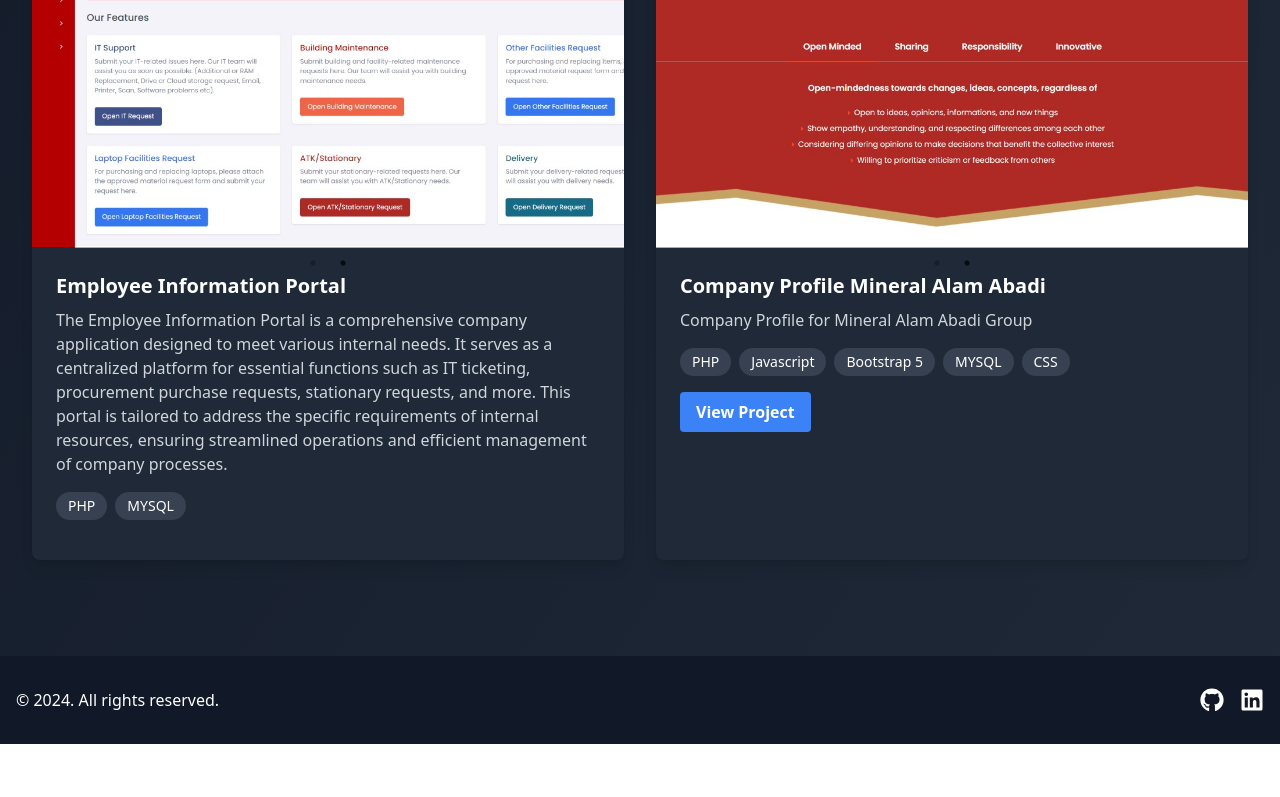
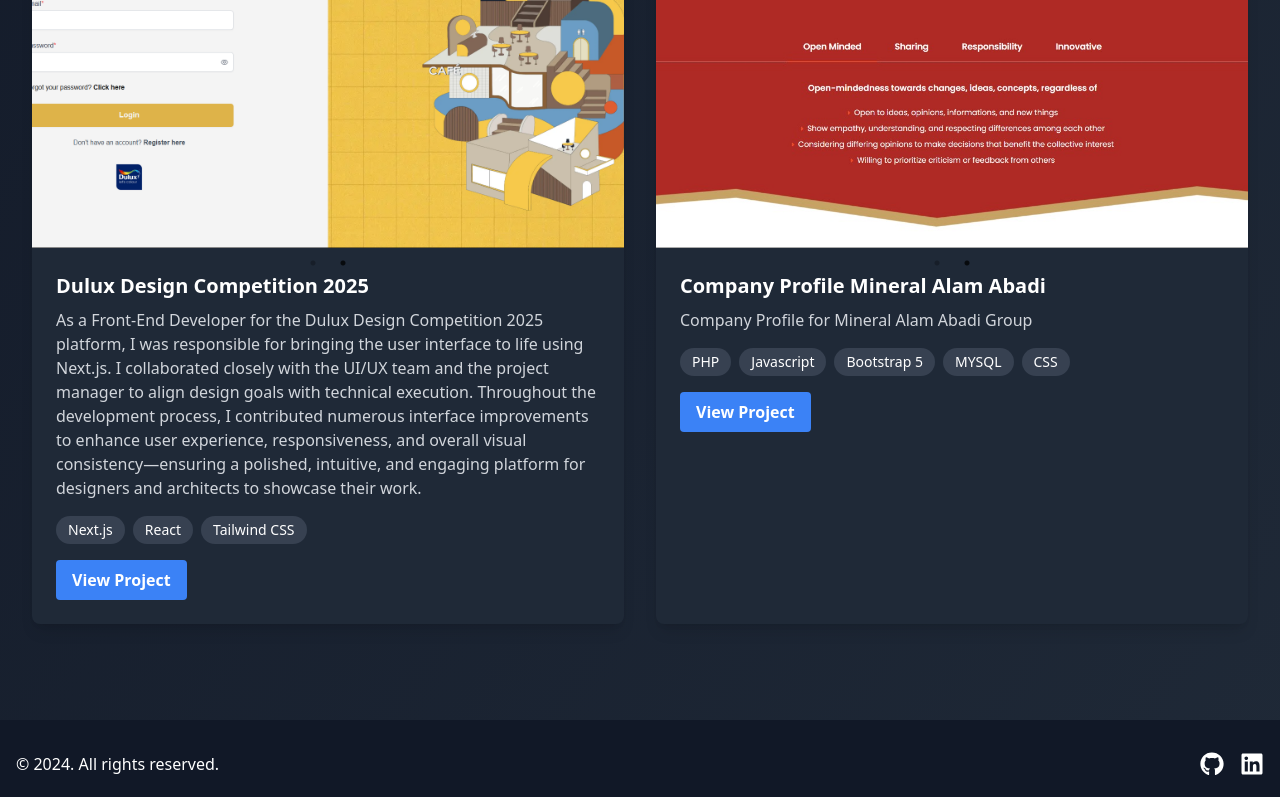
Before and after one commit to oledunwahid/porto-web-khaled, a React (Vite) app: page / in a window 1280 px wide. Shown: the part 1100-1897 px from the top of the page. Before the commit the page ends 1844 px from the top, so only its background shows below. Built offline with nearby package versions, Linux system fonts and the light colour scheme.

Commit message:
update porto

```diff
--- a/src/components/local/Hero.jsx
+++ b/src/components/local/Hero.jsx
@@ -82,7 +82,7 @@
           animate={{ opacity: 1, y: 0 }}
           transition={{ delay: 0.6, duration: 0.8 }}
         >
-          Full Stack Developer
+          Front-End Developer
         </motion.p>
         <motion.div
           className="flex justify-center space-x-4"
--- a/src/pages/Home.jsx
+++ b/src/pages/Home.jsx
@@ -2,21 +2,22 @@
 import { motion } from "framer-motion";
 import Hero from "../components/local/Hero";
 import ProjectCard from "../components/local/ProjectCard";
-import EIPImage1 from "../assets/image/eip.jpg";
-import EIPImage2 from "../assets/image/eip2.jpg";
+import DDCImage1 from "../assets/image/dulux-design-competition-2025-resmi-dibuka.jpg";
+import DDCImage2 from "../assets/image/dulux-design-competition-2025-login.png";
 import CPMAAImage1 from "../assets/image/cpmaa.jpg";
 import CPMAAImage2 from "../assets/image/cpmaa2.jpg";
 
 const Home = () => {
   const featuredProjects = [
     {
-      title: "Employee Information Portal",
+      title: "Dulux Design Competition 2025",
       description:
-        "The Employee Information Portal is a comprehensive company application designed to meet various internal needs. It serves as a centralized platform for essential functions such as IT ticketing, procurement purchase requests, stationary requests, and more. This portal is tailored to address the specific requirements of internal resources, ensuring streamlined operations and efficient management of company processes.",
-      images: [EIPImage1, EIPImage2],
-      technologies: ["PHP", "MYSQL"],
-      isInternal: true,
+        "As a Front-End Developer for the Dulux Design Competition 2025 platform, I was responsible for bringing the user interface to life using Next.js. I collaborated closely with the UI/UX team and the project manager to align design goals with technical execution. Throughout the development process, I contributed numerous interface improvements to enhance user experience, responsiveness, and overall visual consistency—ensuring a polished, intuitive, and engaging platform for designers and architects to showcase their work.",
+      images: [DDCImage1, DDCImage2],
+      technologies: ["Next.js", "React", "Tailwind CSS"],
+      link: "https://duluxdesigncompetition.com/home",
     },
+
     {
       title: "Company Profile Mineral Alam Abadi",
       description: "Company Profile for Mineral Alam Abadi Group",
--- a/src/pages/Projects.jsx
+++ b/src/pages/Projects.jsx
@@ -39,6 +39,8 @@
 import Sianti1 from "../assets/image/sianti1.jpg";
 import Sianti2 from "../assets/image/sianti2.jpg";
 import Sianti3 from "../assets/image/sianti3.jpg";
+import DDCImage1 from "../assets/image/dulux-design-competition-2025-resmi-dibuka.jpg";
+import DDCImage2 from "../assets/image/dulux-design-competition-2025-login.png";
 
 const Projects = () => {
   const allProjects = [
@@ -144,9 +146,9 @@
       isWeb: true,
     },
     {
-      title: "PTSMS Data Management System",
+      title: "Healthcare Company Management System (HCMS)",
       description:
-        "Management system for client PTSMS to efficiently manage their internal database with this system and to ease internal employee management.",
+        "A comprehensive internal management system for a healthcare equipment company, streamlining operations and marketing efforts. The system integrates attendance tracking, transaction management, product management, supplier management, customer management, and employee management features, providing a 360-degree view of the business.",
       images: [PTSMS1, PTSMS2, PTSMS3],
       technologies: ["React.js, Express.js, MySQL"],
       link: "",
@@ -223,6 +225,17 @@
       isUIUX: true,
       isInternal: false,
     },
+    {
+      title: "Dulux Design Competition 2025",
+      description:
+        "As a Front-End Developer for the Dulux Design Competition 2025 platform, I was responsible for bringing the user interface to life using Next.js. I collaborated closely with the UI/UX team and the project manager to align design goals with technical execution. Throughout the development process, I contributed numerous interface improvements to enhance user experience, responsiveness, and overall visual consistency—ensuring a polished, intuitive, and engaging platform for designers and architects to showcase their work.",
+      images: [DDCImage1, DDCImage2],
+      technologies: ["Next.js", "React", "Tailwind CSS"],
+      link: "https://duluxdesigncompetition.com/home",
+      isUIUX: false,
+      isInternal: false,
+      isWeb: true,
+    },
 
     //Add more public projects here if needed
   ];
```
Also changed, not shown: src/assets/image/dulux-design-competition-2025-login.png (added), src/assets/image/dulux-design-competition-2025-resmi-dibuka.jpg (added).
